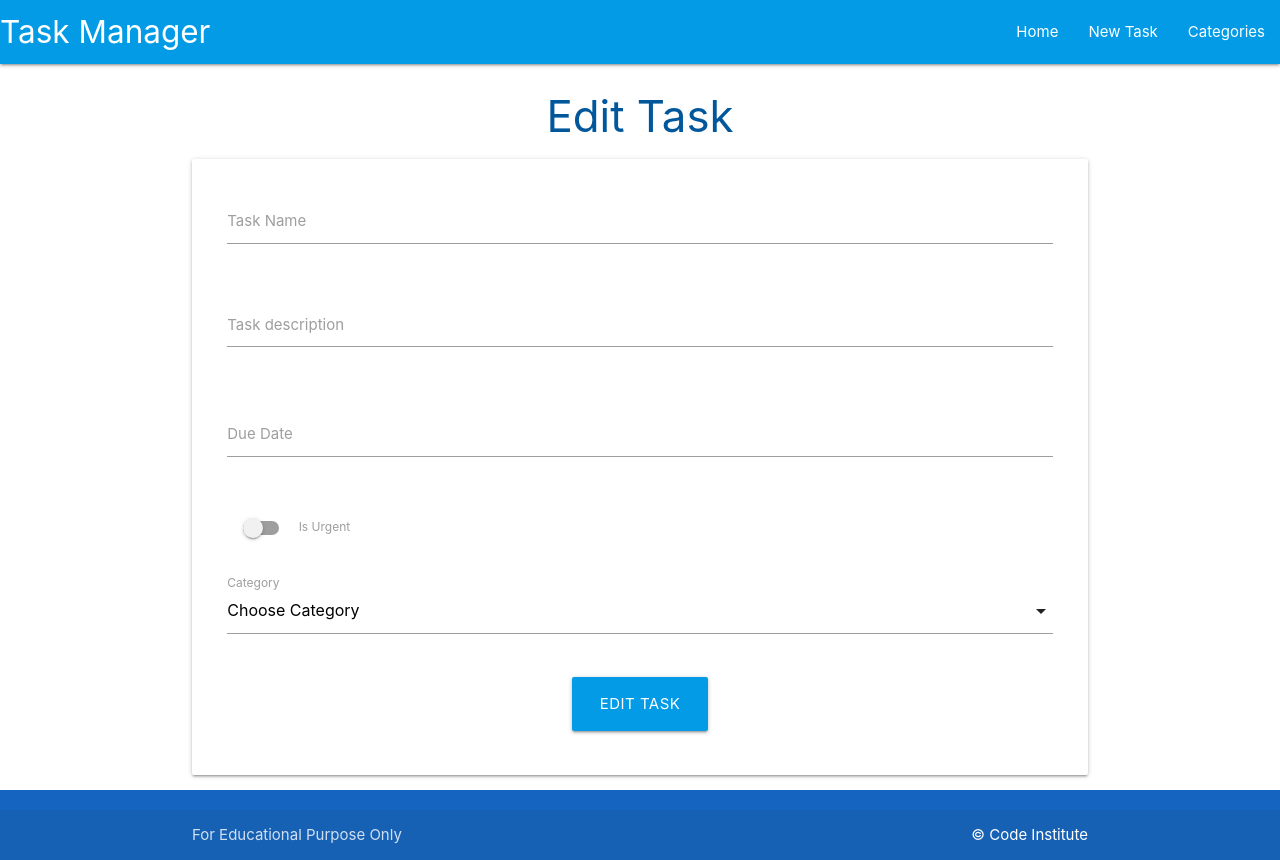
After one commit to alakeldev/task-manager-walkthrough-project-ci, a Flask app: template taskmanager/templates/edit_task.html in a window 1280 px wide. The commit adds this page. Run offline with Flask 3, Linux system fonts and the light colour scheme; the template is opened without the code that fills it, so the values that code supplies are empty.

Commit message:
edit each task and save the changes on the added tasks

```diff
--- a/taskmanager/static/js/script.js
+++ b/taskmanager/static/js/script.js
@@ -15,4 +15,9 @@ document.addEventListener('DOMContentLoaded', function () {
     // select initialization
     let selects = document.querySelectorAll('select');
     M.FormSelect.init(selects);
+
+
+    // collapsible initialization
+    let collabsibles = document.querySelectorAll('.collapsible');
+    M.Collapsible.init(collabsibles);
 });
--- /dev/null
+++ b/taskmanager/templates/edit_task.html
@@ -0,0 +1,74 @@
+{% extends "base.html" %}
+{% block content %}
+
+<h3 class="light-blue-text text-darken-4 center-align">Edit Task</h3>
+
+<div class="row card-panel lighten-5">
+    <form class="col s12" method="POST" action="{{ url_for('edit_task', task_id=task.id) }}">
+        <!-- Task name -->
+        <div class="row">
+            <div class="input-field col s12">
+                <input id="task_name" name="task_name" type="text" value="{{ task.task_name }}" minlength="5"
+                    maxlength="50" class="validate" required>
+                <label for="task_name">Task Name</label>
+            </div>
+        </div>
+        <!-- Task_description -->
+        <div class="row">
+            <div class="input-field col s12">
+                <textarea id="task_description" name="task_description" type="text" minlength="5" maxlength="200"
+                    class="materialize-textarea validate" required>
+                    {{- task.task_decription -}}
+                </textarea>
+                <label for="task_description">Task description</label>
+            </div>
+        </div>
+        <!-- due_date -->
+        <div class="row">
+            <div class="input-field col s12">
+                <input id="due_date" name="due_date" type="text" value="{{ task.due_date.strftime('%d %B, %Y') }}"
+                    class="datepicker validate" required>
+                <label for="due_date">Due Date</label>
+            </div>
+        </div>
+        <!-- is_urgent -->
+        <div class="row">
+            <div class="input-field col s12">
+                <div class="switch">
+                    <label for="is_urgent">
+                        {% if task.is_urgent == True %}
+                        <input id="is_urgent" name="is_urgent" type="checkbox" checked>
+                        {% else %}
+                        <input id="is_urgent" name="is_urgent" type="checkbox">
+                        {% endif %}
+                        <span class="lever"></span>
+                        Is Urgent
+                    </label>
+                </div>
+            </div>
+        </div>
+        <!-- Category_id -->
+        <div class="row">
+            <div class="input-field col s12">
+                <select name="category_id" id="category_id" class="validate" required>
+                    <option value="" disabled selected>Choose Category</option>
+                    {% for category in categories %}
+                    {% if category == task.category %}
+                        <option value="{{ category.id }}" selected>{{ category.category_name }}</option>
+                    {% else %}
+                        <option value="{{ category.id }}">{{ category.category_name }}</option>
+                    {% endif %}
+                    {% endfor %}
+                </select>
+                <label for="category_id">Category</label>
+            </div>
+        </div>
+        <!-- Submit button -->
+        <div class="row">
+            <div class="col s12 center-align">
+                <button type="submit" class="btn-large light-blue darken-1">Edit Task</button>
+            </div>
+        </div>
+    </form>
+</div>
+{% endblock %}
```
Also changed, not shown: taskmanager/routes.py (+16 -1 lines), taskmanager/templates/tasks.html (+21 -0 lines).
